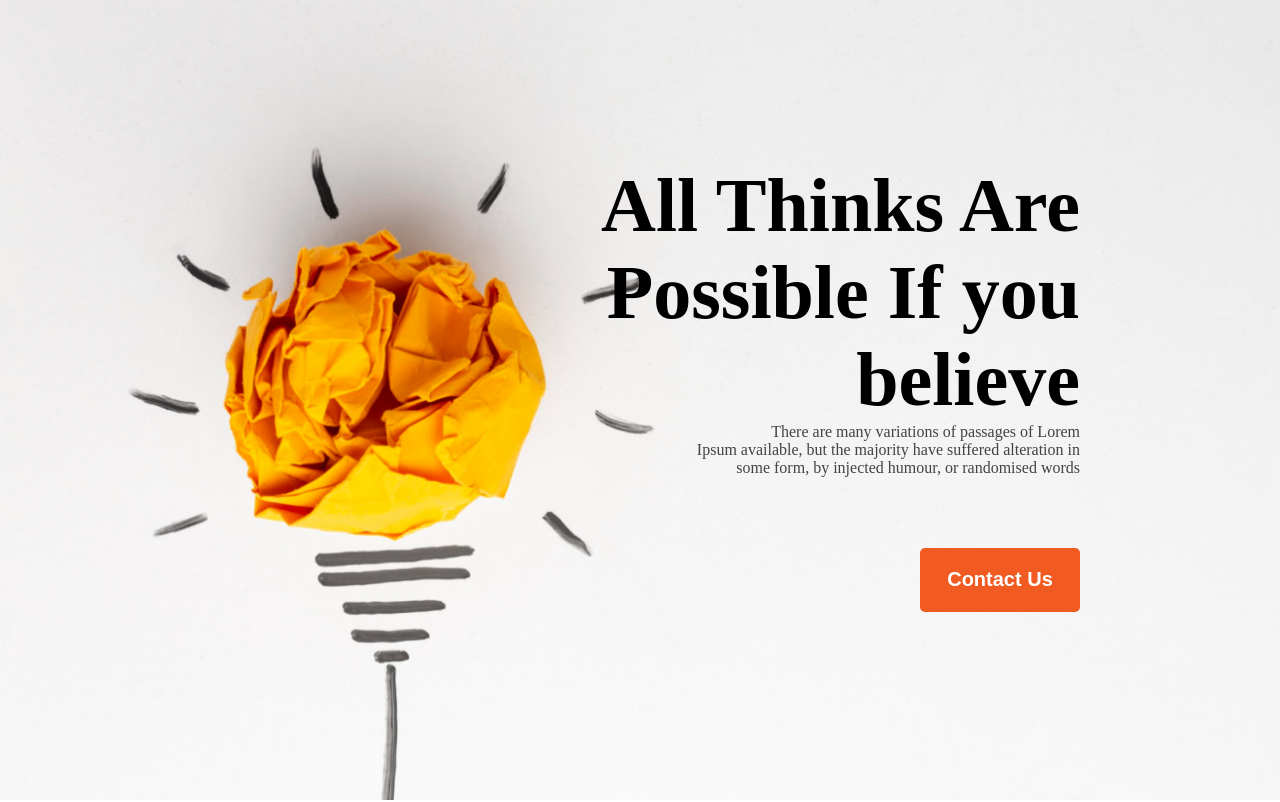
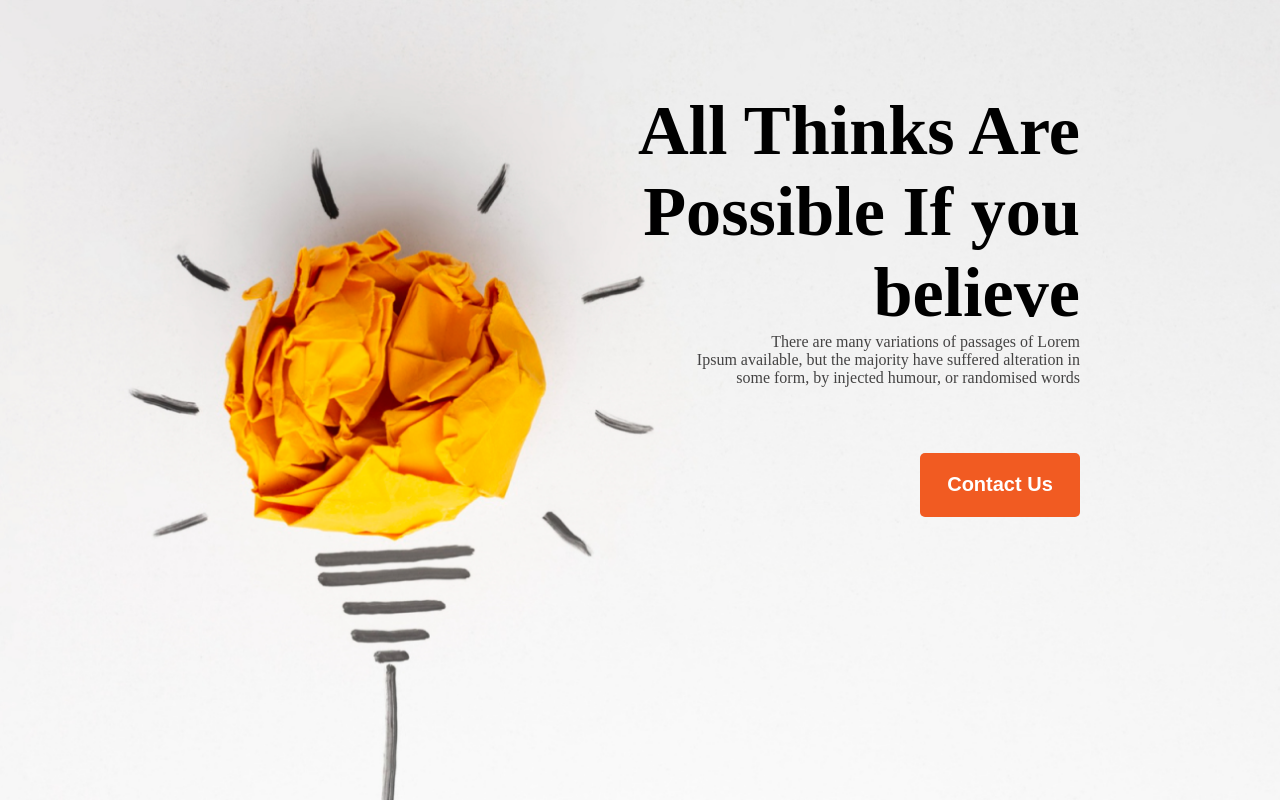
Before and after one commit to pijusdas/new-year-new-me, a plain HTML site: page index.html in a window 1280 px wide. Shown: the top 802 px of the page. Drawn offline with Linux system fonts and the light colour scheme.

Commit message:
fix header content align

```diff
--- a/index.html
+++ b/index.html
@@ -9,7 +9,7 @@
 </head>
 <body>
     <header class="header">
-            <div class="banner"> <br> <br> <br> <br> <br> <br> <br> <br> <br>
+            <div class="banner"> <br> <br> <br> <br> <br>
                <div class="banner-title"> <h3>All Thinks Are </h3>
                 <h3>Possible If you</h3>
                 <h3>believe</h3>
--- a/styles/styles.css
+++ b/styles/styles.css
@@ -29,8 +29,8 @@
 }
 
 .banner-title {
-    font-weight: 700;
-    font-size: 65px;
+    font-weight: 600;
+    font-size: 60px;
 
 }
 
```
